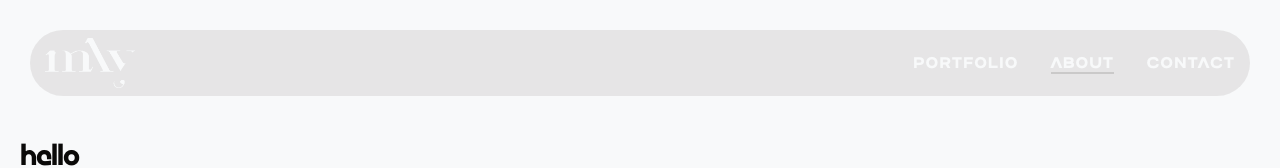
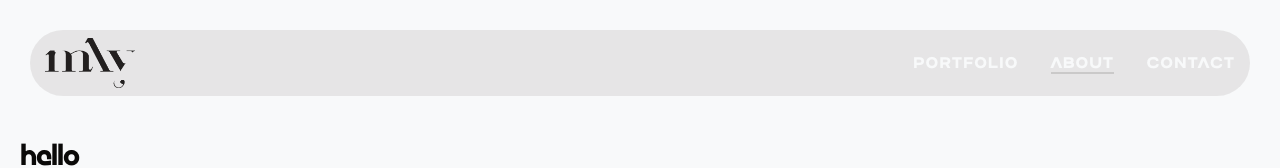
Before and after one commit to geochrs/mlymperi, a React (Vite) app: page /mlymperi/about in a window 1280 px wide. Shown: the top 168 px of the page. Built offline with nearby package versions, Linux system fonts and the light colour scheme.

Commit message:
changed navbar color at different path and added github actions for deployment

```diff
--- a/src/components/layout/Navbar.jsx
+++ b/src/components/layout/Navbar.jsx
@@ -12,6 +12,8 @@ export default function Navbar() {
   const [activeSection, setActiveSection] = useState('');
   const [isSticky, setIsSticky] = useState(false);
   const [isMenuOpen, setIsMenuOpen] = useState(false);
+
+  const isHomePage = location.pathname === '/';
 
   const toggleMenu = () => {
     setIsMenuOpen((prevIsMenuOpen) => !prevIsMenuOpen);
@@ -112,7 +114,7 @@ export default function Navbar() {
       <div className={`${classes.innerContainer} ${isSticky ? classes.sticky : undefined}`}>
       <Link>
           <img
-            src={isSticky ? logoBlack : logoWhite}
+            src={!isHomePage || isSticky ? logoBlack : logoWhite}
             alt="lymperi logo"
             className={classes.logo}
           />
--- a/src/components/layout/Navbar.module.css
+++ b/src/components/layout/Navbar.module.css
@@ -174,8 +174,4 @@
   .navBar {
     flex: 0;
   }
-
-  .sticky {
-    padding: 10px 15px 0;
-  }
 }
```
